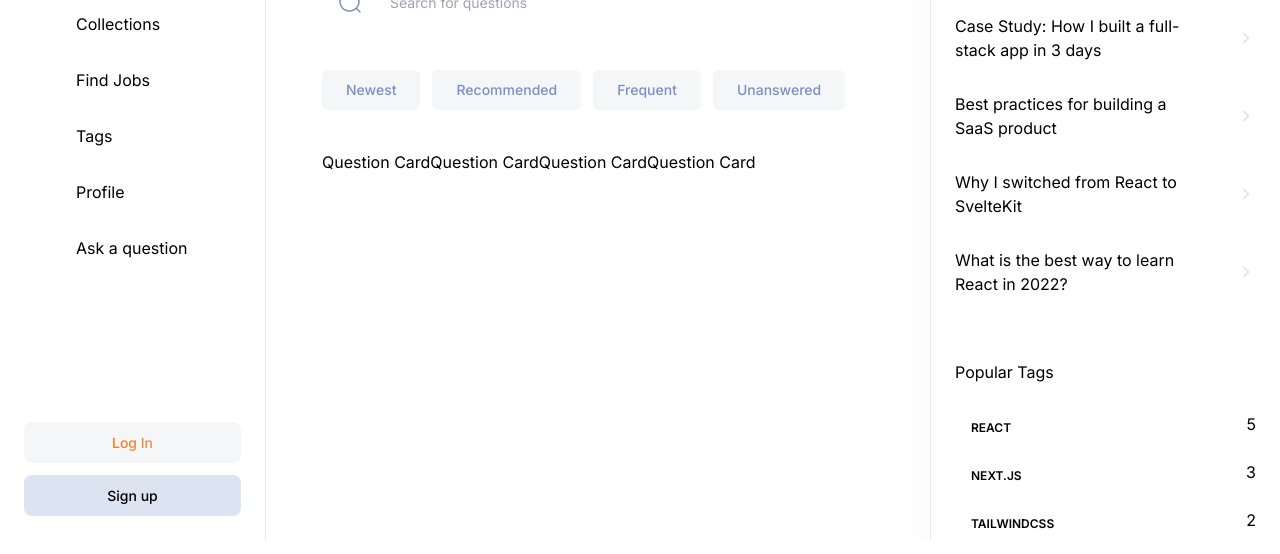
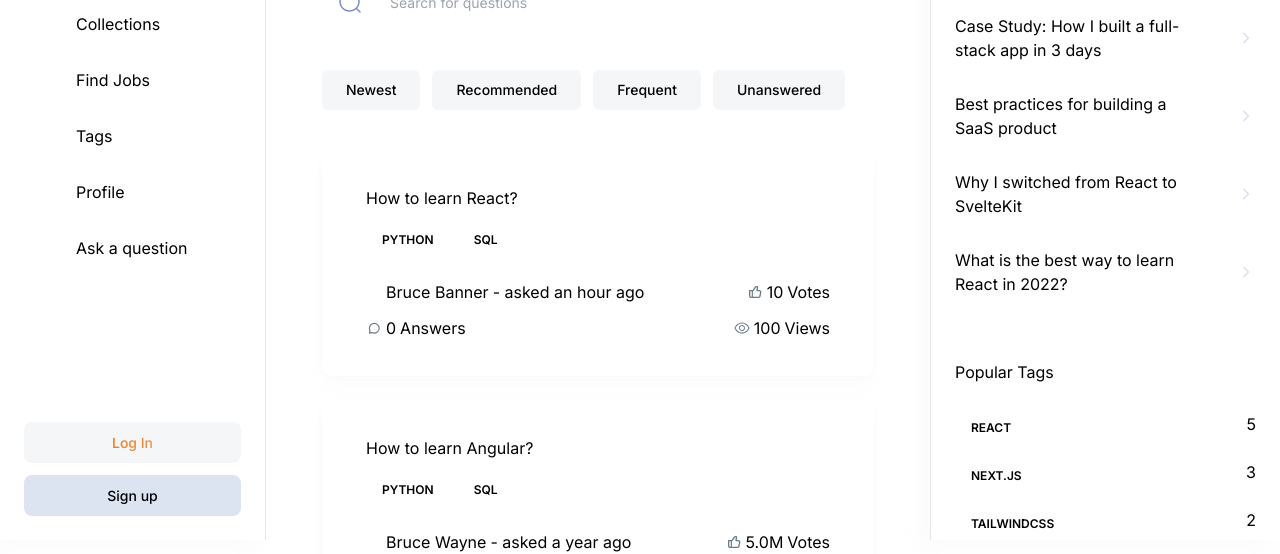
Before and after one commit to nacho-username/jsm-next14, a Next.js app: page / in a window 1280 px wide. Shown: the part 260-814 px from the top of the page. Built offline with nearby package versions, Linux system fonts and the light colour scheme; no server answers.

Commit message:
Finished up homepage layout

```diff
--- a/app/(root)/(home)/page.tsx
+++ b/app/(root)/(home)/page.tsx
@@ -5,61 +5,82 @@ import Filter from '@/components/shared/Filter';
 import { HomePageFilters } from '@/constants/filters';
 import HomeFilters from '@/components/home/HomeFilters';
 import NoResult from '@/components/shared/NoResult';
+import QuestionCard from '@/components/cards/QuestionCard';
 
 const questions = [
   {
-    _id: 1,
+    key: '1',
+    _id: '1',
     title: 'How to learn React?',
     tags: [
-      { _id: 1, name: 'python' },
-      { _id: 2, name: 'sql' },
+      { _id: '1', name: 'python' },
+      { _id: '2', name: 'sql' },
     ],
-    author: 'Bruce Banner',
+    author: {
+      _id: '1',
+      name: 'Bruce Banner',
+      picture: 'url_to_picture',
+    },
     upvotes: 10,
-    answers: 5,
     views: 100,
-    createdAt: '2021-09-01',
+    answers: [],
+    createdAt: '2024-05-04T10:30:00',
   },
   {
-    _id: 2,
+    key: '2',
+    _id: '2',
     title: 'How to learn Angular?',
     tags: [
-      { _id: 1, name: 'python' },
-      { _id: 2, name: 'sql' },
+      { _id: '1', name: 'python' },
+      { _id: '2', name: 'sql' },
     ],
-    author: 'Bruce Wayne',
-    upvotes: 5,
-    answers: 2,
-    views: 43,
-    createdAt: '2021-09-07',
+    author: {
+      _id: '2',
+      name: 'Bruce Wayne',
+      picture: 'url_to_picture',
+    },
+    upvotes: 5000000,
+    views: 430000,
+    answers: [],
+    createdAt: '2023-04-29T12:45:00',
   },
   {
-    _id: 3,
+    key: '3',
+    _id: '3',
     title: 'How to learn Vue?',
     tags: [
-      { _id: 1, name: 'javascript' },
-      { _id: 2, name: 'css' },
-      { _id: 3, name: 'html' },
+      { _id: '1', name: 'javascript' },
+      { _id: '2', name: 'css' },
+      { _id: '3', name: 'html' },
     ],
-    author: 'Peter Parker',
-    upvotes: 2,
-    answers: 3,
-    views: 30,
-    createdAt: '2021-09-10',
+    author: {
+      _id: '3',
+      name: 'Peter Parker',
+      picture: 'url_to_picture',
+    },
+    upvotes: 20000,
+    views: 3000000,
+    answers: [],
+    createdAt: '2024-04-23T15:20:00',
   },
   {
-    _id: 4,
+    key: '4',
+    _id: '4',
     title: 'How to learn Svelte?',
     tags: [
-      { _id: 1, name: 'javascript' },
-      { _id: 2, name: 'css' },
-      { _id: 3, name: 'html' },
+      { _id: '1', name: 'javascript' },
+      { _id: '2', name: 'css' },
+      { _id: '3', name: 'html' },
     ],
-    author: 'Tony Stark',
+    author: {
+      _id: '4',
+      name: 'Tony Stark',
+      picture: 'url_to_picture',
+    },
     upvotes: 8,
-    answers: 7,
     views: 80,
-    createdAt: '2021-09-15',
+    answers: [],
+    createdAt: '2024-04-24T08:00:00',
   },
 ];
 
@@ -103,7 +124,19 @@ const Home = () => {
             linkTitle="Ask a Question"
           />
         )}
-        {questions.map((question) => 'Question Card')}
+        {questions.map((question) => (
+          <QuestionCard
+            key={question._id}
+            _id={question._id}
+            title={question.title}
+            tags={question.tags}
+            author={question.author}
+            upvotes={question.upvotes}
+            answers={question.answers}
+            views={question.views}
+            createdAt={question.createdAt}
+          />
+        ))}
       </div>
     </>
   );
--- /dev/null
+++ b/components/cards/QuestionCard.tsx
@@ -0,0 +1,98 @@
+import Link from 'next/link';
+import React from 'react';
+import RenderTag from '../shared/RenderTag';
+import Metric from '../shared/Metric';
+import { formatNumber, formatTimestamp } from '@/lib/utils';
+
+interface props {
+  key: string;
+  _id: string;
+  title: string;
+  tags: {
+    _id: string;
+    name: string;
+  }[];
+  author: {
+    _id: string;
+    name: string;
+    picture: string;
+  };
+  upvotes: number;
+  views: number;
+  answers: Array<object>;
+  createdAt: string;
+}
+
+const QuestionCard = ({
+  key,
+  _id,
+  title,
+  tags,
+  author,
+  upvotes,
+  views,
+  answers,
+  createdAt,
+}: props) => {
+  return (
+    <div className="card-wrapper rounded-[10px] p-9 sm:px-11">
+      <div className="flex flex-col-reverse items-start justify-between gap-5 sm:flex-row">
+        <div>
+          <span className="subtle-regular text-dark400_light700 line-clamp-1 flex sm:hidden">
+            {formatTimestamp(createdAt)}
+          </span>
+          <Link
+            className="sm:h3-semibold base-semibold"
+            text-dark200_light900
+            line-clamp-1
+            flex-1
+            href={`/question/${_id}`}
+          >
+            <h3>{title}</h3>
+          </Link>
+        </div>
+
+        {/* If signed in add edit delete actions */}
+      </div>
+      <div className="mt-3.5 flex flex-wrap gap-2">
+        {tags.map((tag) => (
+          <RenderTag key={tag._id} _id={tag._id} name={tag.name} />
+        ))}
+      </div>
+      <div className="flex-between mt-6 w-full flex-wrap gap-3">
+        <Metric
+          imgUrl="/assets/icons/avatar.svg"
+          alt="User"
+          value={author.name}
+          title={`- asked ${formatTimestamp(createdAt)}`}
+          href={`/profile/${author._id}`}
+          isAuthor
+          textStyles="body-medium text-dark400_light800"
+        />
+        <Metric
+          imgUrl="/assets/icons/like.svg"
+          alt="Upvotes"
+          value={formatNumber(upvotes)}
+          title="Votes"
+          textStyles="small-medium text-dark400_light800"
+        />
+        <Metric
+          imgUrl="/assets/icons/message.svg"
+          alt="Message"
+          value={formatNumber(answers.length)}
+          title="Answers"
+          textStyles="small-medium text-dark400_light800"
+        />
+        <Metric
+          imgUrl="/assets/icons/eye.svg"
+          alt="Eye"
+          value={formatNumber(views)}
+          title="Views"
+          textStyles="small-medium text-dark400_light800"
+        />
+      </div>
+    </div>
+  );
+};
+
+export default QuestionCard;
--- a/components/home/HomeFilters.tsx
+++ b/components/home/HomeFilters.tsx
@@ -15,8 +15,8 @@ const HomeFilters = () => {
           onClick={() => {}}
           className={`body-medium roundex-lg px-6 py-3 capitalize shadow-none ${
             active === filter.value
-              ? 'bg-primary-100 dark:bg-dark-300 dark:text-primary'
-              : 'bg-light-800 text-light-500 hover:bg-light-700 dark:bg-dark-300 dark:text-light dark:bg-dark-300 dark:hover:bg-dark-400 '
+              ? 'bg-primary-100  dark:bg-dark-300 dark:text-primary'
+              : 'bg-light-800 text-light-300 hover:bg-light-700 dark:bg-dark-300 dark:text-light dark:bg-dark-300 dark:hover:bg-dark-400 '
           }`}
         >
           {filter.name}
--- /dev/null
+++ b/components/shared/Metric.tsx
@@ -0,0 +1,58 @@
+import Image from 'next/image';
+import React from 'react';
+import Link from 'next/link';
+
+interface props {
+  imgUrl: string;
+  alt: string;
+  value: string | number;
+  title: string;
+  href?: string;
+  textStyles?: string;
+  isAuthor?: boolean;
+}
+
+const Metric = ({
+  imgUrl,
+  alt,
+  value,
+  title,
+  href,
+  textStyles,
+  isAuthor,
+}: props) => {
+  const metricContent = (
+    <>
+      <Image
+        src={imgUrl}
+        width={16}
+        height={16}
+        alt={alt}
+        className={`object-contain ${href ? 'rounded-full' : ''}`}
+      />
+      <p className={`${textStyles} flex items-center gap-1`}>
+        {value}
+
+        <span
+          className={`small-regular line-clamp-1 ${
+            isAuthor ? ' max-sm:hidden' : ''
+          }`}
+        >
+          {title}
+        </span>
+      </p>
+    </>
+  );
+
+  if (href) {
+    return (
+      <Link href={href} className="flex items-center gap-1">
+        {metricContent}
+      </Link>
+    );
+  }
+
+  return <div className="flex-center flex-wrap gap-1">{metricContent}</div>;
+};
+
+export default Metric;
--- a/components/shared/RenderTag.tsx
+++ b/components/shared/RenderTag.tsx
@@ -3,7 +3,7 @@ import React from 'react';
 import { Badge } from '../ui/badge';
 
 interface props {
-  _id: number;
+  _id: string;
   name: string;
   totalQuestions?: number;
   showCount?: boolean;
--- a/components/shared/RightSidebar.tsx
+++ b/components/shared/RightSidebar.tsx
@@ -5,20 +5,20 @@ import RenderTag from './RenderTag';
 
 const RightSidebar = () => {
   const hotQuestions = [
-    { _id: 1, title: 'How do I get started with Next.js?' },
-    { _id: 2, title: 'Case Study: How I built a full-stack app in 3 days' },
-    { _id: 3, title: 'Best practices for building a SaaS product' },
-    { _id: 4, title: 'Why I switched from React to SvelteKit' },
-    { _id: 5, title: 'What is the best way to learn React in 2022?' },
+    { _id: '1', title: 'How do I get started with Next.js?' },
+    { _id: '2', title: 'Case Study: How I built a full-stack app in 3 days' },
+    { _id: '3', title: 'Best practices for building a SaaS product' },
+    { _id: '4', title: 'Why I switched from React to SvelteKit' },
+    { _id: '5', title: 'What is the best way to learn React in 2022?' },
   ];
 
   const popularTags = [
-    { _id: 1, name: 'React', totalQuestions: 5 },
-    { _id: 2, name: 'Next.js', totalQuestions: 3 },
-    { _id: 3, name: 'TailwindCSS', totalQuestions: 2 },
-    { _id: 4, name: 'SvelteKit', totalQuestions: 7 },
-    { _id: 5, name: 'GraphQL', totalQuestions: 4 },
-    { _id: 6, name: 'TypeScript', totalQuestions: 6 },
+    { _id: '1', name: 'React', totalQuestions: 5 },
+    { _id: '2', name: 'Next.js', totalQuestions: 3 },
+    { _id: '3', name: 'TailwindCSS', totalQuestions: 2 },
+    { _id: '4', name: 'SvelteKit', totalQuestions: 7 },
+    { _id: '5', name: 'GraphQL', totalQuestions: 4 },
+    { _id: '6', name: 'TypeScript', totalQuestions: 6 },
   ];
   return (
     <section className="background-light900_dark200 light-border shadow-light-300 custom-scrollbar sticky right-0 top-0 flex h-screen w-[350px] flex-col justify-between overflow-y-auto border-l p-6 pt-36 max-xl:hidden dark:shadow-none">
--- a/lib/utils.ts
+++ b/lib/utils.ts
@@ -1,6 +1,25 @@
-import { type ClassValue, clsx } from "clsx"
-import { twMerge } from "tailwind-merge"
+import { type ClassValue, clsx } from 'clsx';
+import { twMerge } from 'tailwind-merge';
+import dayjs from 'dayjs';
+import relativeTime from 'dayjs/plugin/relativeTime';
+dayjs.extend(relativeTime);
 
 export function cn(...inputs: ClassValue[]) {
-  return twMerge(clsx(inputs))
+  return twMerge(clsx(inputs));
 }
+
+export const formatTimestamp = (createdAt: string): string => {
+  const createdAtDate = dayjs(createdAt);
+
+  return createdAtDate.fromNow();
+};
+
+export const formatNumber = (num: number): string => {
+  if (num >= 1000000) {
+    return (num / 1000000).toFixed(1) + 'M';
+  } else if (num >= 1000) {
+    return (num / 1000).toFixed(0) + 'K';
+  } else {
+    return num.toString();
+  }
+};
--- a/package.json
+++ b/package.json
@@ -17,6 +17,7 @@
     "@tailwindcss/typography": "^0.5.13",
     "class-variance-authority": "^0.7.0",
     "clsx": "^2.1.1",
+    "dayjs": "^1.11.11",
     "eslint-config-prettier": "^9.1.0",
     "eslint-config-standard": "^17.1.0",
     "eslint-plugin-tailwindcss": "^3.15.1",
```
Also changed, not shown: 1 other file (tests, documents, lock files or other folders).
